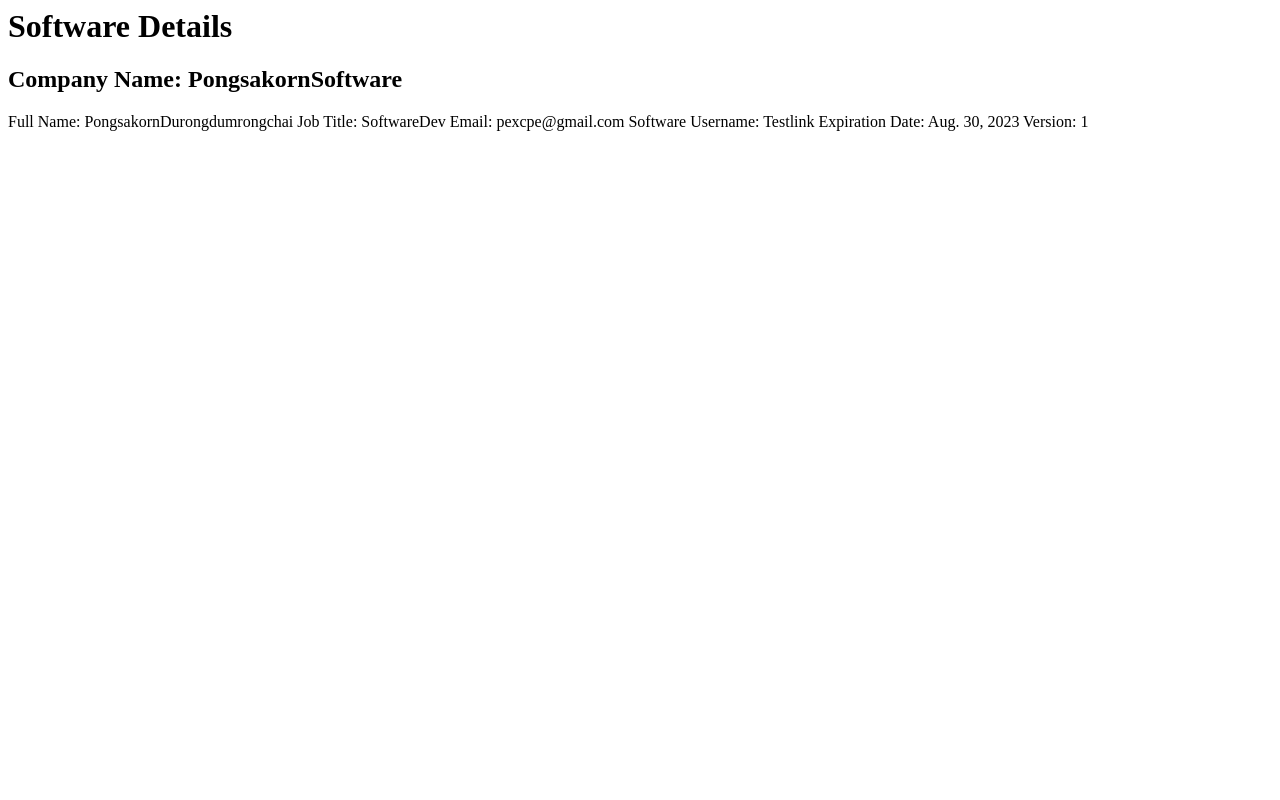
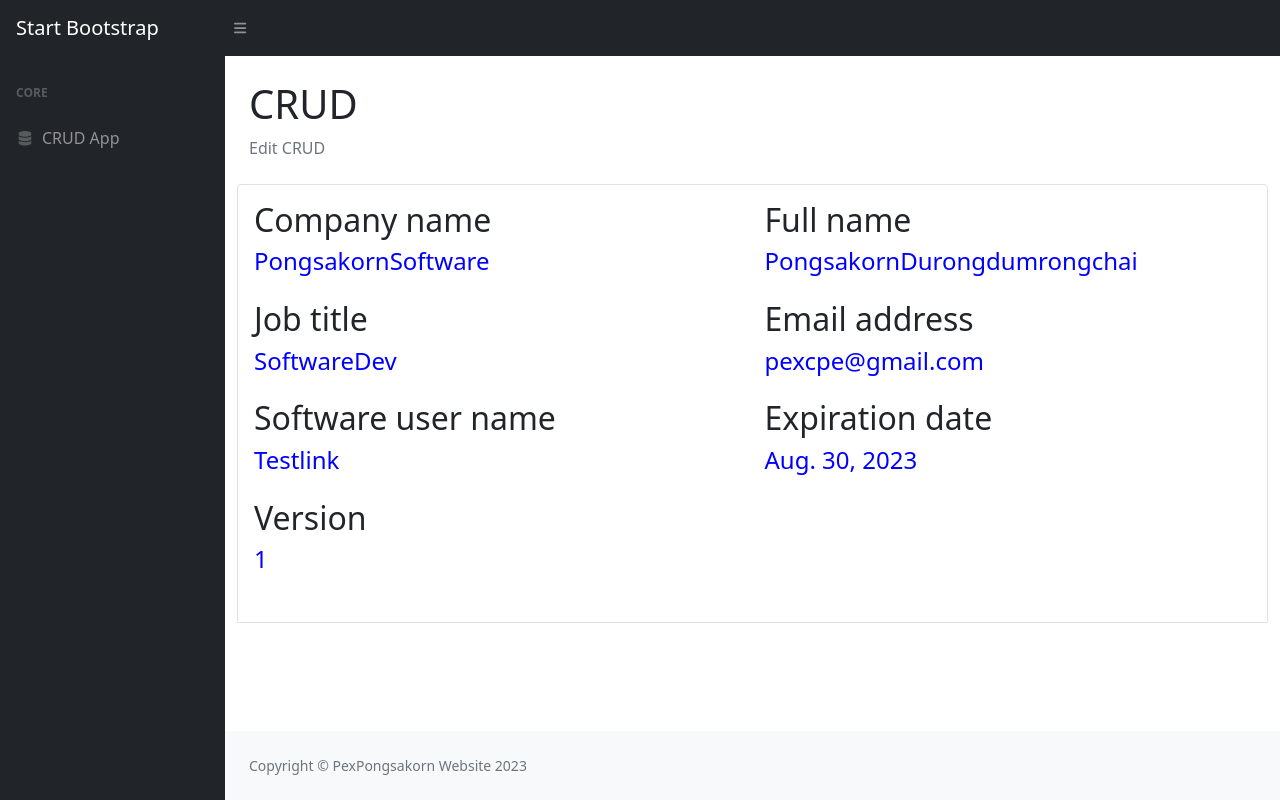
Before and after one commit to PexPongsakornDurongdumrongchai/Applications_CRUD, a Django app: page /view/2 in a window 1280 px wide. Run offline with Django 4.2, Linux system fonts and the light colour scheme; data comes from the database, SQL or seed files in the repository; some libraries are stand-ins or nearby versions.

Commit message:
Update view.html

```diff
--- a/templates/view.html
+++ b/templates/view.html
@@ -1,8 +1,90 @@
-<h1>Software Details</h1>
-<h2>Company Name: {{members.companyname}}</h2>
-Full Name: {{ members.fullname }}
-Job Title: {{members.jobtitle}}
-Email: {{ members.emailaddress }}
-Software Username: {{members.softwareusername}}
-Expiration Date: {{ members.expirationdate }}
-Version: {{members.version}}
+{% extends 'layout/app.html' %}
+
+{% load static %}
+{% block stylesheet %}
+    <style>
+        .bd-example {
+            padding: 1.5rem;
+            margin-right: 0;
+            margin-left: 0;
+            border-width: 1px;
+            border-top-left-radius: .25rem;
+            border-top-right-radius: .25rem;
+        }
+        .bd-example {
+            position: relative;
+            padding: 1rem;
+            margin: 1rem -.75rem 0;
+            border: solid #dee2e6;
+            border-width: 1px;
+        }
+    </style>
+{% endblock %}
+{% block body %}
+    <div class="container-fluid px-4">
+        <h1 class="mt-4">CRUD</h1>
+        <ol class="breadcrumb mb-4">
+            <li class="breadcrumb-item active">Edit CRUD</li>
+        </ol>
+        <div class="bd-example">
+            <form action="update/{{ members.id }}" method="POST">
+                {% csrf_token %}
+                <div class="row mb-3">
+                    <div class="col">
+                        <div class="form-floating mb-3 mb-md-0">
+                            <h2>Company name</h2>
+                            <h4 style="color: blue;">{{members.companyname}}</h4>
+                        </div>
+                    </div>
+                    <div class="col">
+                        <div class="form-floating">
+                            <h2>Full name</h2>
+                            <h4 style="color: blue;">{{members.fullname}}</h4>
+                        </div>
+                    </div>
+                </div>
+                <div class="row mb-3">
+                    <div class="col">
+                        <div class="form-floating mb-3 mb-md-0">
+                            <h2>Job title</h2>
+                            <h4 style="color: blue;">{{members.jobtitle}}</h4>
+                        </div>
+                    </div>
+                    <div class="col">
+                        <div class="form-floating">
+                            <h2>Email address</h2>
+                            <h4 style="color: blue;">{{members.emailaddress}}</h4>
+                        </div>
+                    </div>
+                </div>
+                <div class="row mb-3">
+                    <div class="col">
+                        <div class="form-floating mb-3 mb-md-0">
+                            <h2>Software user name</h2>
+                            <h4 style="color: blue;">{{members.softwareusername}}</h4>
+                        </div>
+                    </div>
+                    <div class="col">
+                        <div class="form-floating mb-3 mb-md-0">
+                            <h2>Expiration date</h2>
+                            <h4 style="color: blue;">{{members.expirationdate}}</h4>
+                        </div>
+                    </div>
+
+                </div>
+                <div class="row mb-3">
+                    <div class="col">
+                        <div class="form-floating">
+                            <h2>Version</h2>
+                            <h4 style="color: blue;">{{members.version}}</h4>
+                        </div>
+                    </div>
+                </div>
+  <div class="mt-4 mb-0">
+                </div>
+            </form>
+        </div>
+    </div>
+{% endblock %}
+{% block javascript %}
+{% endblock %}
```
